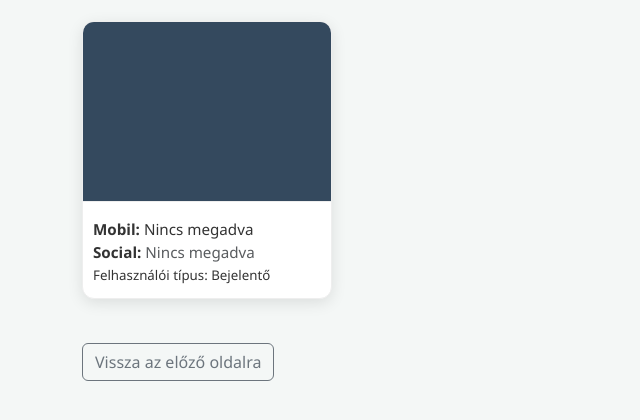
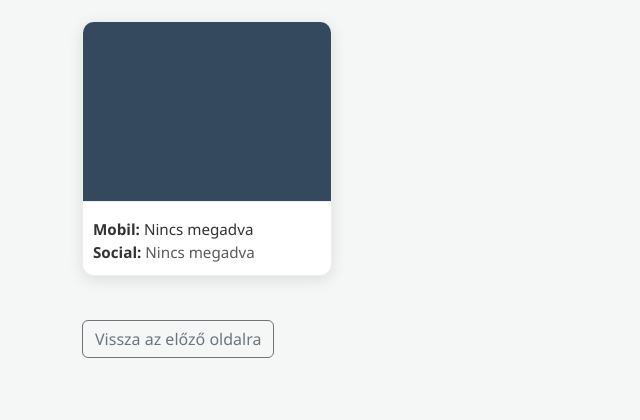
Before and after one commit to MrHerculePoirot/Szakdolgozat, a Flask app: template templates/user_profile.html in a window 1280 px wide. Shown: the part 228-648 px from the top of the page, without its empty margins (0-640 px from the left). Run offline with Flask 3, Linux system fonts and the light colour scheme; the template is opened without the code that fills it, so the values that code supplies are empty.

Commit message:
almost ok

```diff
--- a/templates/user_profile.html
+++ b/templates/user_profile.html
@@ -23,7 +23,6 @@
                         <span class="text-muted">Nincs megadva</span>
                     {% endif %}
                 </p>
-                <p><small>Felhasználói típus: Bejelentő</small></p>
 
                 <!-- Itt nincs card-actions rész gombokkal -->
             </div>
```
